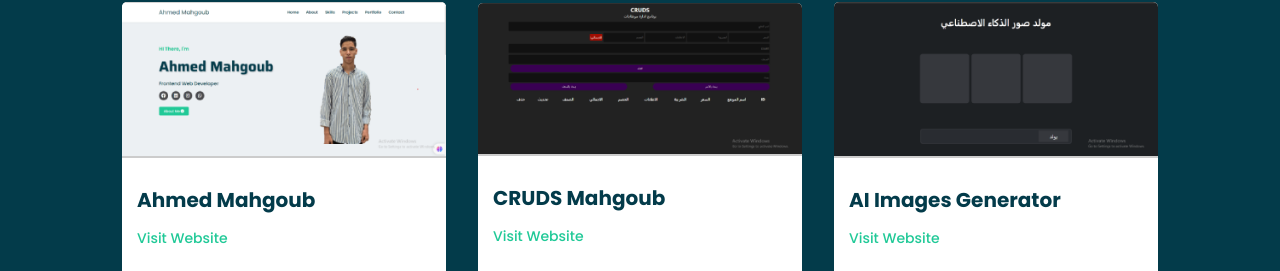
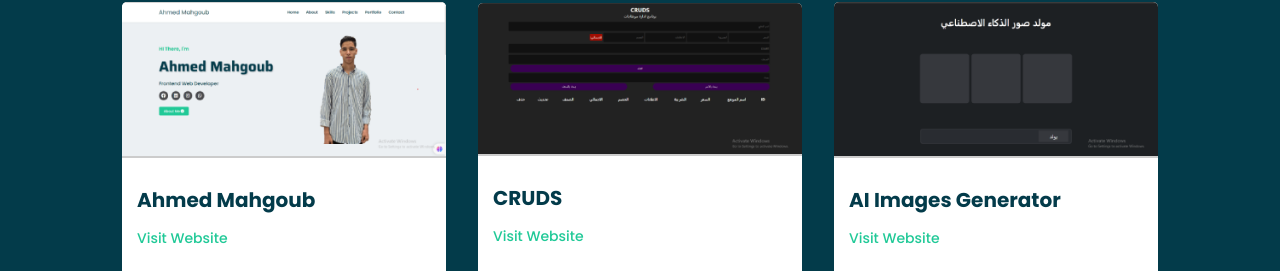
Before and after one commit to ahmedmahgoub18/mahgoub.com, a plain HTML site: page index.html in a window 1280 px wide. Shown: the part 2133-2404 px from the top of the page. Drawn offline with Linux system fonts and the light colour scheme.

Commit message:
Update index.html

```diff
--- a/index.html
+++ b/index.html
@@ -123,7 +123,7 @@
                           <div class="item">
                             <img src="./img/Projects2.png" alt="CRUDS">
                             <div class="item-content">
-                                <h3>CRUDS Mahgoub</h3>
+                                <h3>CRUDS</h3>
                                 <a href="file:///E:/Programing/My%20PROGECT/CRUDS/index.html" target="_blank">Visit Website</a>
                             </div>
                           </div>
```
